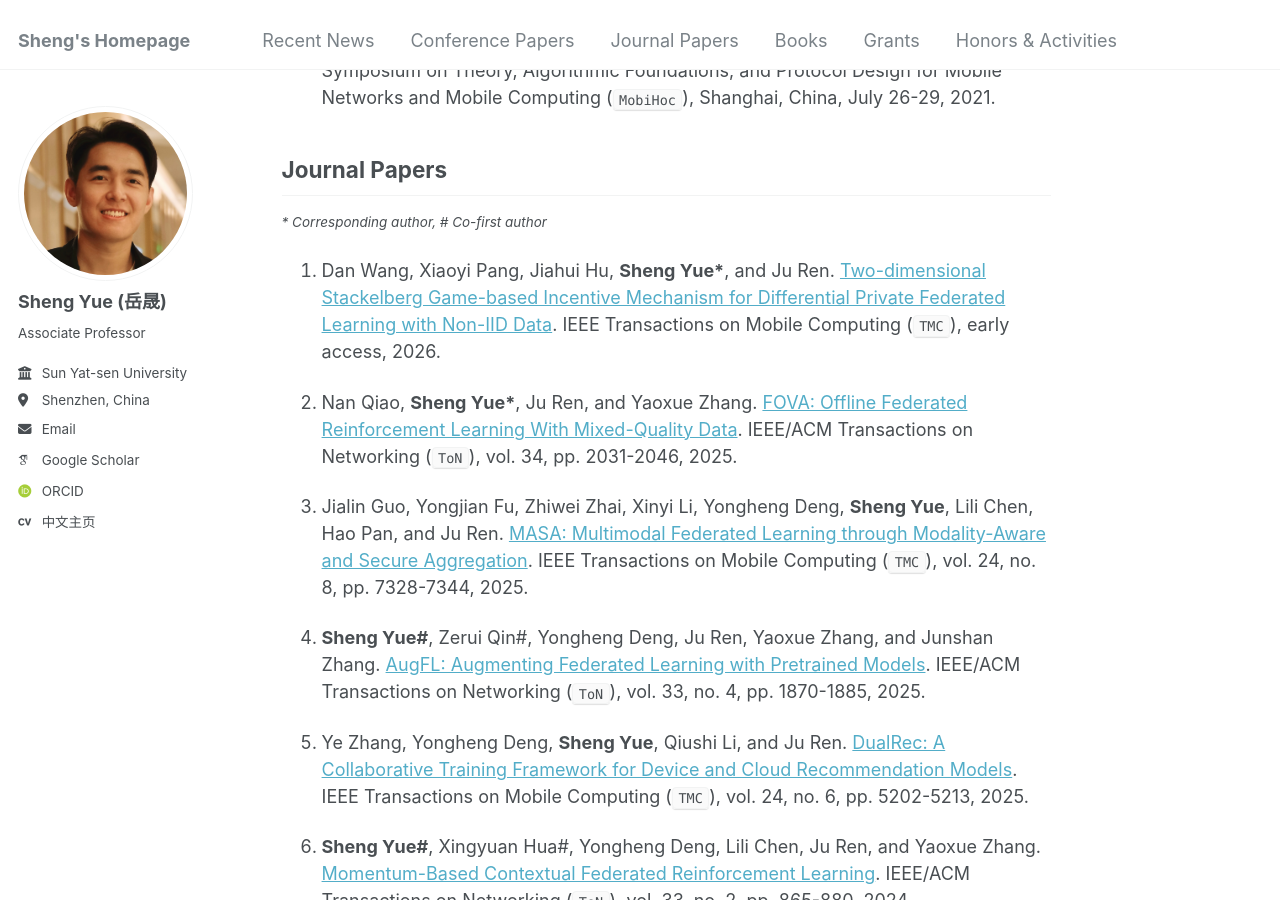
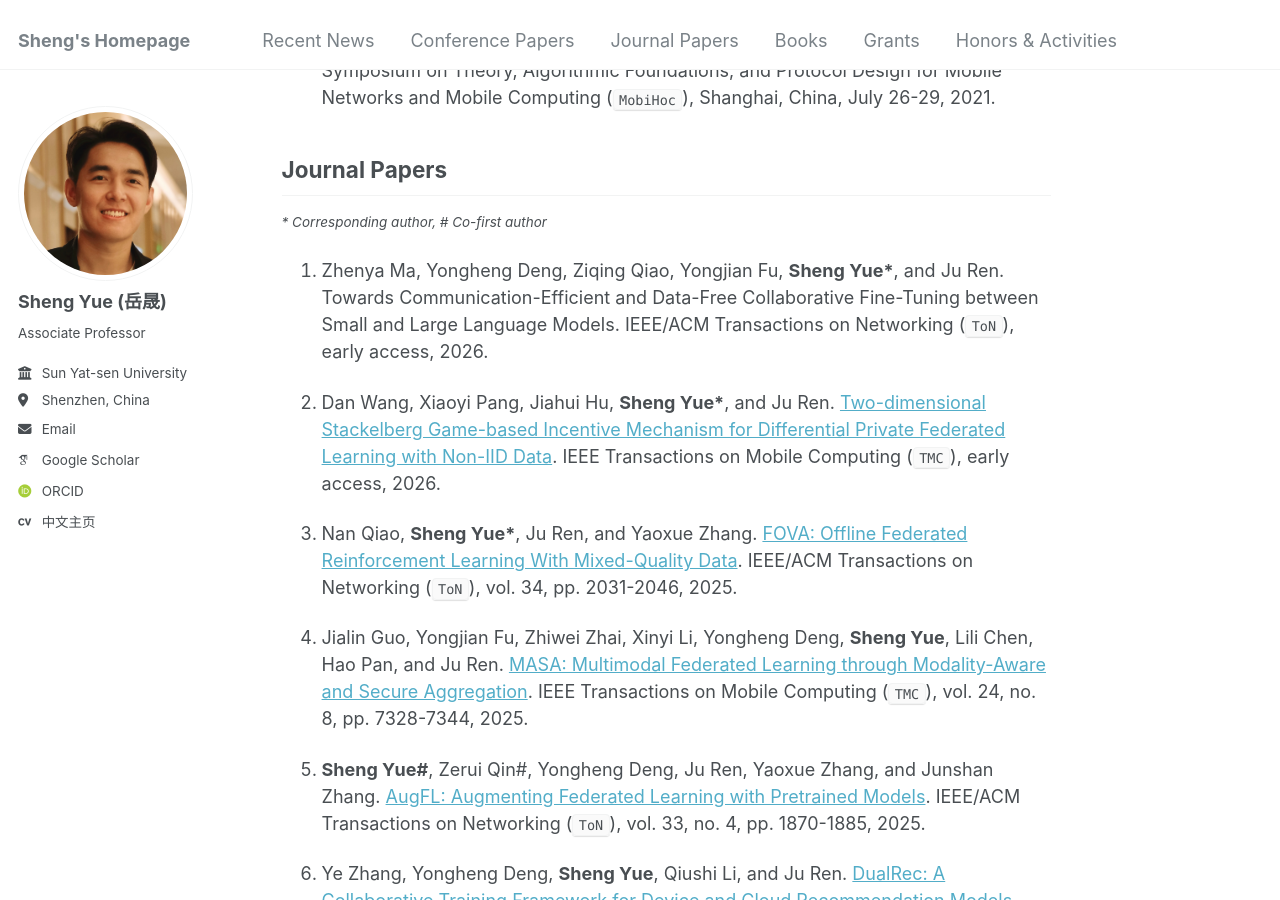
Before and after one commit to shaunyue/shaunyue.github.io, a Jekyll site: the page built from _pages/about.md, in a window 1280 px wide and 900 px high, scrolled down 3573 px. Built offline with Jekyll 4.4.1, drawn with Linux system fonts in a browser that asks for light colours; some web fonts are replaced; some of the changed text lies outside the part shown.

Commit message:
Update about.md

```diff
--- a/_pages/about.md
+++ b/_pages/about.md
@@ -45,7 +45,7 @@ function toggleContent(id) {
 
 1. Nan Qiao, **Sheng Yue\***, Shuning Wang, and Ju Ren. [AdamO: A Collapse-Suppressed Optimizer for Offline RL](https://arxiv.org/pdf/2605.01968). International Conference on Machine Learning (`ICML`), Seoul, South Korea, July 6-11, 2026.
 
-1. Zerui Qin, **Sheng Yue\***, Xingyuan Hua, Yongjian Fu, and Ju Ren. [Executable Agentic Memory for GUI Agent](https://arxiv.org/pdf/2605.12294). International Conference on Machine Learning (`ICML`), Seoul, South Korea, July 6-11, 2026.
+1. Zerui Qin, Sheng Yue, Xingyuan Hua, Yongjian Fu, and Ju Ren. [Executable Agentic Memory for GUI Agent](https://arxiv.org/pdf/2605.12294). International Conference on Machine Learning (`ICML`), Seoul, South Korea, July 6-11, 2026.
 
 1. Xingyuan Hua, **Sheng Yue\***, and Ju Ren. [Learning to Explore: Scaling Agentic Reasoning via Exploration-Aware Policy Optimization](https://arxiv.org/pdf/2605.08978). International Conference on Machine Learning (`ICML`), Seoul, South Korea, July 6-11, 2026.
 
@@ -92,6 +92,8 @@ function toggleContent(id) {
 ## Journal Papers
 
 <small>_* Corresponding author, # Co-first author_</small>
+
+1. Zhenya Ma, Yongheng Deng, Ziqing Qiao, Yongjian Fu, **Sheng Yue\***, and Ju Ren. Towards Communication-Efficient and Data-Free Collaborative Fine-Tuning between Small and Large Language Models. IEEE/ACM Transactions on Networking (`ToN`), early access, 2026.
 
 1. Dan Wang, Xiaoyi Pang, Jiahui Hu, **Sheng Yue\***, and Ju Ren. [Two-dimensional Stackelberg Game-based Incentive Mechanism for Differential Private Federated Learning with Non-IID Data](https://ieeexplore.ieee.org/document/11427327). IEEE Transactions on Mobile Computing (`TMC`), early access, 2026.
 
```
